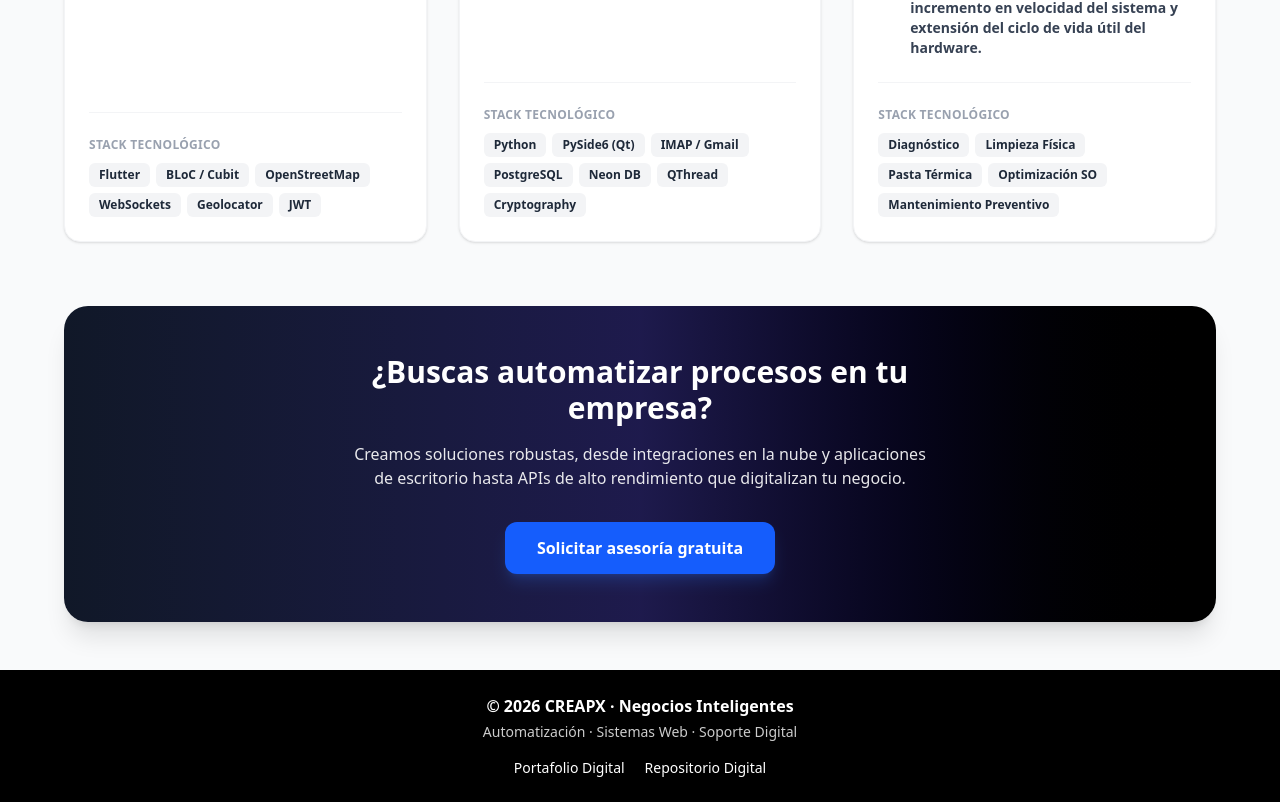
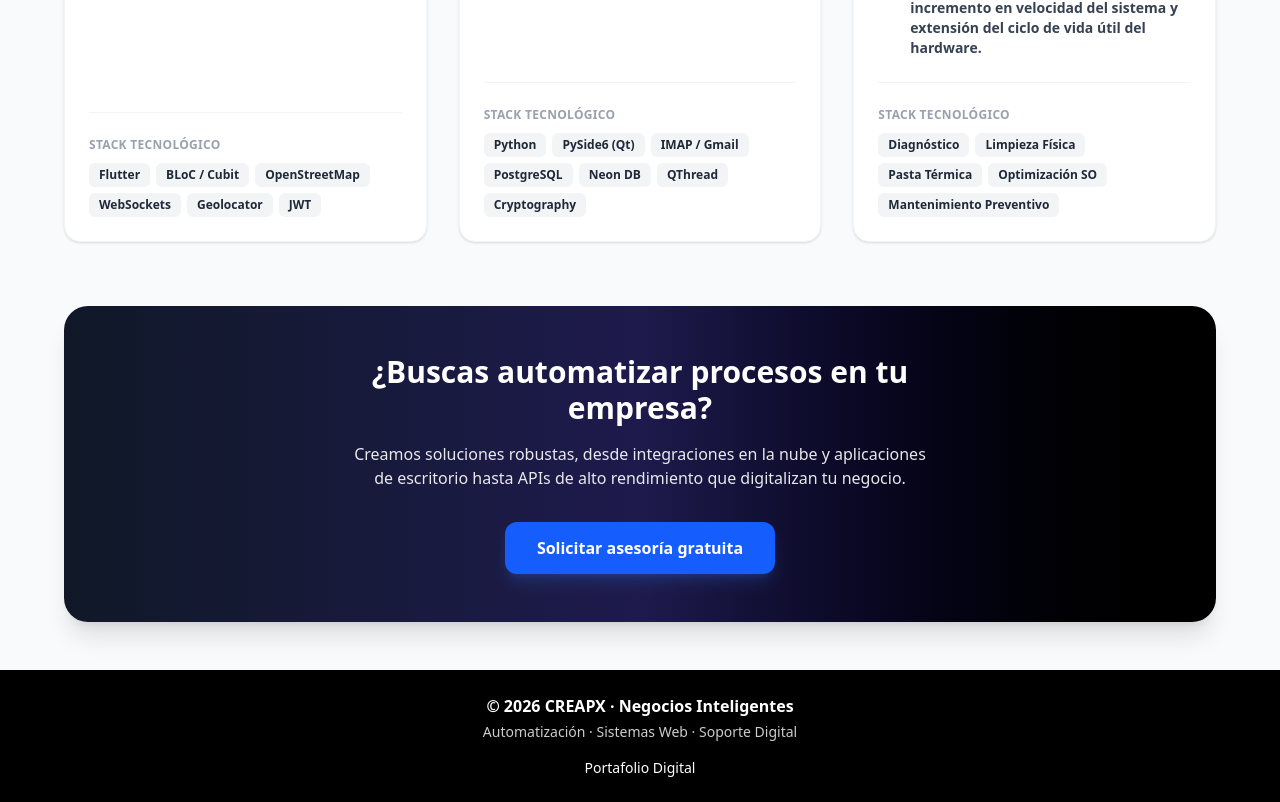
Before and after one commit to creapxinnovacion-cpu/CreaPx, a React (Vite) app: page /portafolio in a window 1280 px wide. Shown: the part 1668-2470 px from the top of the page. Built offline with nearby package versions, Linux system fonts and the light colour scheme.

Commit message:
ajuste del footer

```diff
--- a/src/assets/components/layout/Footer.jsx
+++ b/src/assets/components/layout/Footer.jsx
@@ -15,14 +15,6 @@ function Footer() {
         <Link to="/portafolio" className="hover:text-blue-400 transition">
           Portafolio Digital
         </Link>
-        <a
-          href="https://github.com/creapxinnovacion-cpu/CreaPx"
-          target="_blank"
-          rel="noopener noreferrer"
-          className="hover:text-blue-400 transition"
-        >
-          Repositorio Digital
-        </a>
       </div>
     </footer>
   );
```
